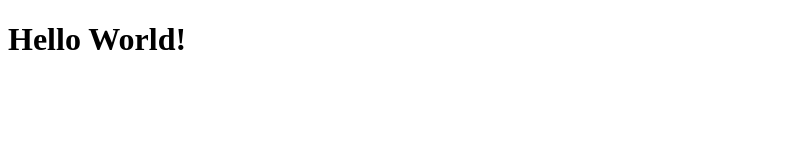
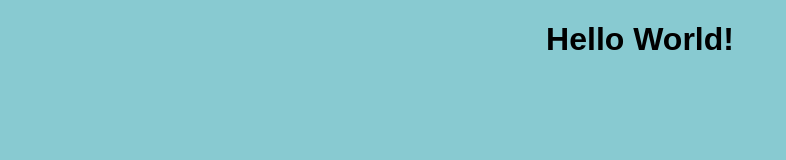
Before and after one commit to michaelLobman/example-repository, a plain HTML site: page index.html in a window 1280 px wide. Shown: the whole page, without its empty margins (0-786 px from the left). Drawn offline with Linux system fonts and the light colour scheme.

Commit message:
add style.css, connect to index.html

```diff
--- a/index.html
+++ b/index.html
@@ -1,6 +1,7 @@
 <!DOCTYPE html>
 <html lang="en">
 <head>
+	<link rel="stylesheet" href="style.css" />
 	<title>My Website</title>
 </head>
 <body>
--- /dev/null
+++ b/style.css
@@ -0,0 +1,8 @@
+body {
+	background: #88cad1;
+	font-family: sans-serif;
+}
+
+h1 {
+	text-align: center;
+}
```
